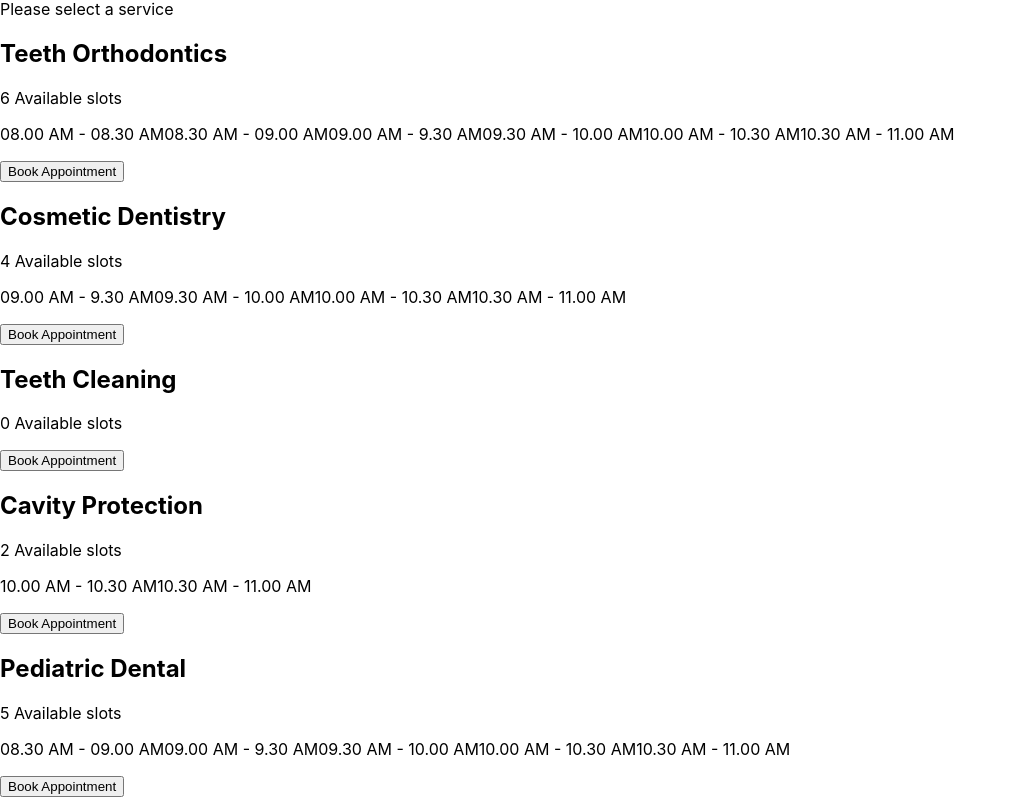
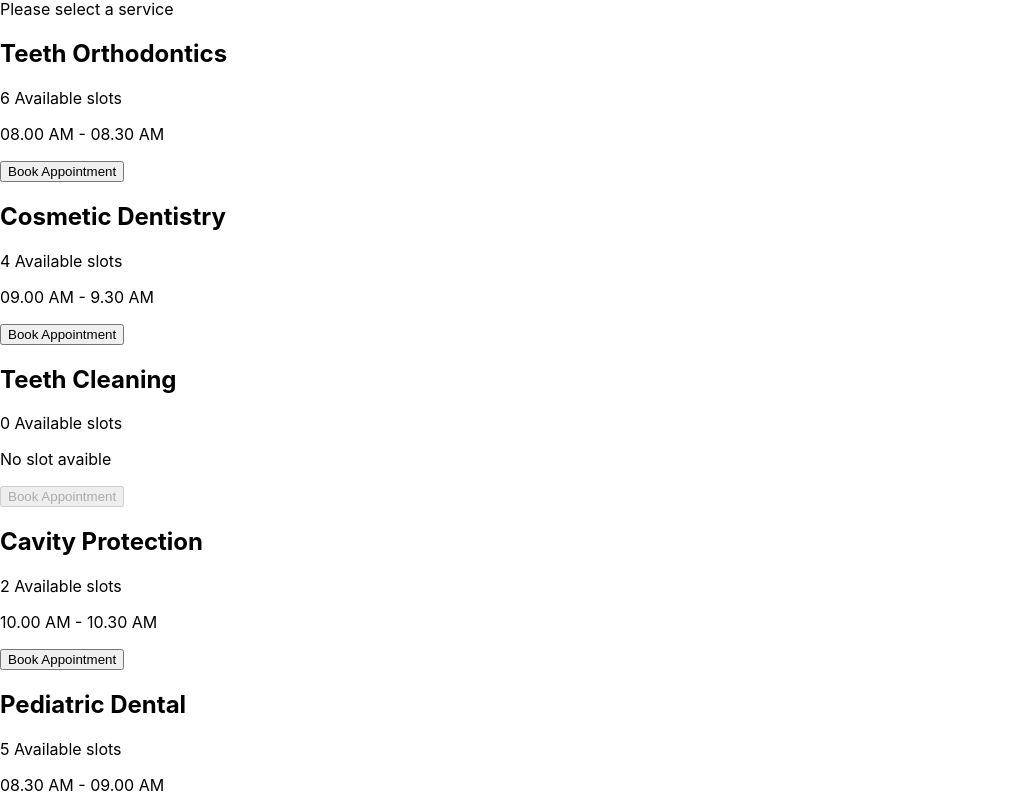
Before and after one commit to aariful-islam/doctor-portal-client, a React (Create React App) app: page /makeappointment in a window 1280 px wide. Shown: the part 2556-3360 px from the top of the page, without its empty margins (0-1016 px from the left). Built offline with nearby package versions, Linux system fonts and the light colour scheme.

Commit message:
style on available service

```diff
--- a/src/Pages/Appointment/Service.js
+++ b/src/Pages/Appointment/Service.js
@@ -3,15 +3,26 @@ import React from 'react';
 const Service = ({service}) => {
     const {name,slots}=service
     return (
-        <div>
+        <div className='mb-12'>
             <div class="card lg:max-w-lg bg-base-100 shadow-xl">
   <div class="card-body">
     <h2 class="card-title">{name}</h2>
     <p> {slots.length} Available slots</p>
 
-    <p>{slots}</p>
-    <div class="card-actions justify-center bottom-0">
-      <button class="btn btn-primary">Book Appointment</button>
+    <p>
+        {
+            slots.length
+            ?
+            <span>{slots[0]}</span>
+            :
+            <span>No slot avaible</span>
+
+        }
+
+    </p>
+
+    <div class="card-actions justify-center ">
+      <button disabled={slots.length===0}  class="btn btn-primary mt-4">Book Appointment</button>
     </div>
   </div>
 </div>
```
